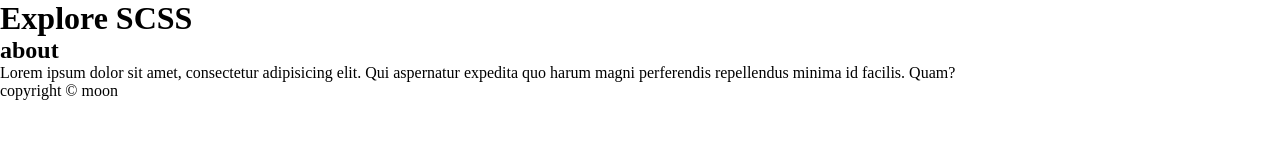
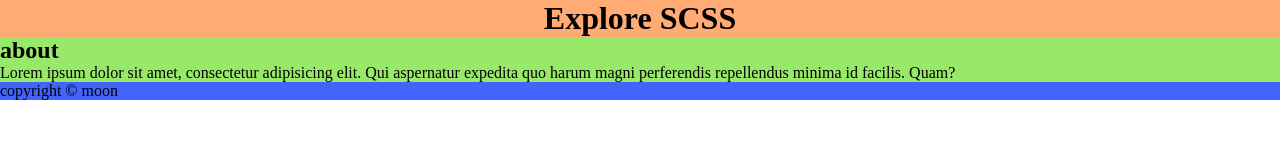
Before and after one commit to mahamodulhasanmoon/explore-scss, a plain HTML site: page 01.intro/index.html in a window 1280 px wide. Drawn offline with Linux system fonts and the light colour scheme.

Commit message:
scss variable

```diff
--- a/01.intro/styles/demo.scss
+++ b/01.intro/styles/demo.scss
@@ -1,3 +1,15 @@
+ // variable declaration
+
+$header-bgColor :#ffab73;
+$text-bgColor :#fff;
+$main-bgColor : #98e969;
+$footer-bgColor : #4264fa;
+
+
+
+
+
+
  /**
  reset code
  */
@@ -8,3 +20,16 @@
     box-sizing: border-box;
 
  }
+
+ header{
+    background: $header-bgColor;
+    text-align: center;
+ }
+
+ main{
+    background-color: $main-bgColor;
+ }
+
+ footer{
+    background-color: $footer-bgColor;
+ }
```
Also changed, not shown: 01.intro/styles/demo.css, 1 other file.
